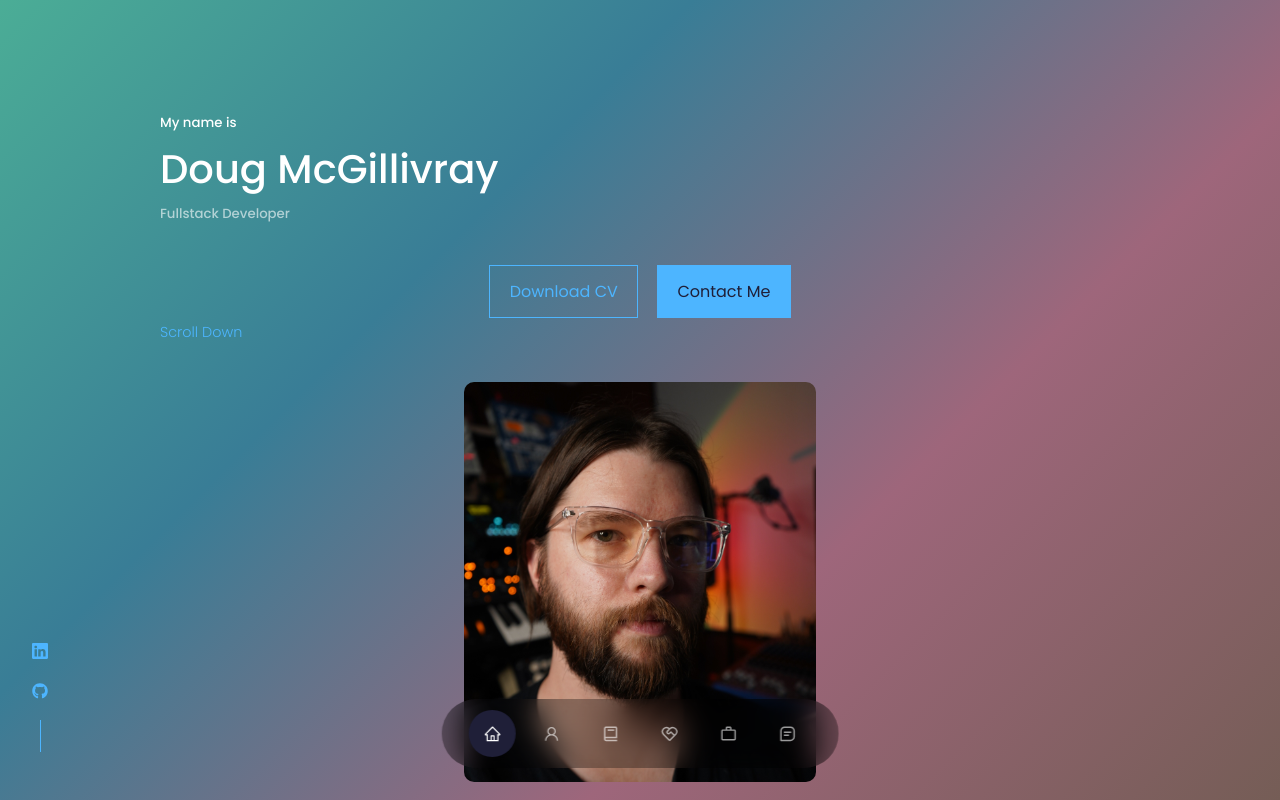
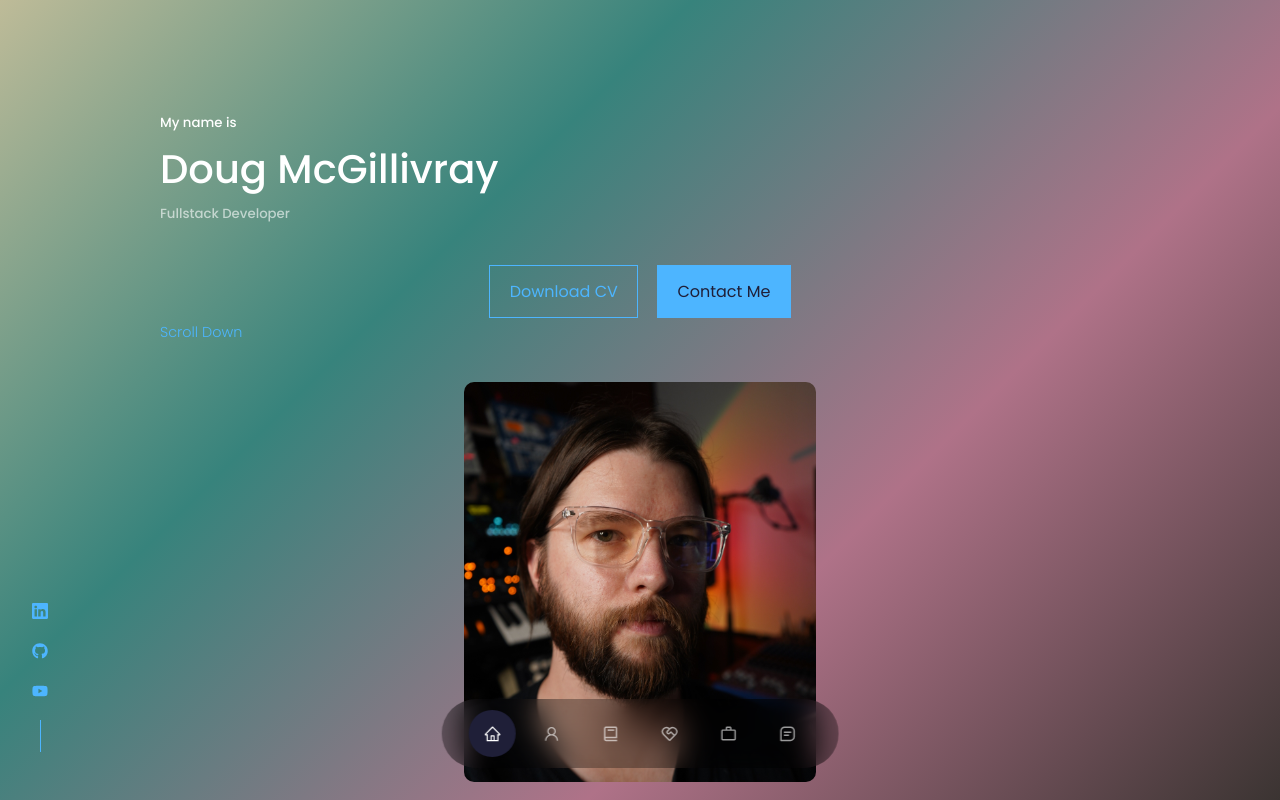
Before and after one commit to mcgidoug/react-portfolio-1, a React (Create React App) app: page / in a window 1280 px wide. Shown: the top 800 px of the page. Built offline with nearby package versions, Linux system fonts and the light colour scheme.

Commit message:
updated resume, portfolio and social links

```diff
--- a/src/components/header/HeaderSocials.jsx
+++ b/src/components/header/HeaderSocials.jsx
@@ -1,14 +1,30 @@
-import React from 'react'
-import {BsLinkedin} from 'react-icons/bs'
-import {FaGithub} from 'react-icons/fa'
+import React from "react";
+import { BsLinkedin } from "react-icons/bs";
+import { FaGithub } from "react-icons/fa";
+import { FaYoutube } from "react-icons/fa";
 
 const HeaderSocials = () => {
   return (
-    <div className='header__socials'>
-        <a href="https://www.linkedin.com/in/douglasmcgillivray/" target="_blank" rel="noreferrer"><BsLinkedin/></a>
-        <a href="https://github.com/mcgidoug" target="_blank" rel="noreferrer"><FaGithub/></a>
+    <div className="header__socials">
+      <a
+        href="https://www.linkedin.com/in/douglasmcgillivray/"
+        target="_blank"
+        rel="noreferrer"
+      >
+        <BsLinkedin />
+      </a>
+      <a href="https://github.com/mcgidoug" target="_blank" rel="noreferrer">
+        <FaGithub />
+      </a>
+      <a
+        href="https://www.youtube.com/channel/UCzYuWt8c-2Xzeoi0V5TZtmg"
+        target="_blank"
+        rel="noreferrer"
+      >
+        <FaYoutube />
+      </a>
     </div>
-  )
-}
+  );
+};
 
-export default HeaderSocials
+export default HeaderSocials;
--- a/src/components/portfolio/Portfolio.jsx
+++ b/src/components/portfolio/Portfolio.jsx
@@ -9,16 +9,16 @@ const data = [
   {
     id: 1,
     image: IMG1,
-    title: "Beatmaker",
+    title: "Drum Machine",
     github: "https://github.com/mcgidoug/beatmaker",
-    demo: "https://mcgidoug.github.io/beatmaker/",
+    demo: "https://mcgidoug.github.io/drum-machine/",
   },
   {
     id: 2,
     image: IMG2,
     title: "Palette Creator",
     github: "https://github.com/mcgidoug/color-palette-chooser",
-    demo: "https://mcgidoug.github.io/color-palette-chooser/",
+    demo: "https://mcgidoug.github.io/palette-creator/",
   },
   {
     id: 3,
@@ -30,9 +30,9 @@ const data = [
   {
     id: 4,
     image: IMG4,
-    title: "Art Institute Planner",
-    github: "https://github.com/NBFxSuccess/ArtInstituteProject",
-    demo: "https://youtu.be/Mc4ogrXsHGk",
+    title: "Goal Saver",
+    github: "https://github.com/mcgidoug/mern-goal-saver",
+    demo: "https://youtu.be/Ye_qcW9fFsw",
   },
 ];
 
--- a/src/index.css
+++ b/src/index.css
@@ -40,6 +40,7 @@ body {
   line-height: 1.7;
 
   /* PREVIOUS CODE FOR STATIC BACKGROUND */
+
   /* background-image: url(../src/assets/red-sands-2.jpg);
   background-repeat: no-repeat;
   background-attachment: fixed;
@@ -51,7 +52,8 @@ body {
   background-position: center; */
 
   /* MOVING GRADIENT BACKGROUND START */
-  background: linear-gradient(-45deg, #755d56, #9e667b, #397d96, #4bad96);
+
+  background: linear-gradient(-45deg, #3b3432, #af7288, #37837c, #bebb98);
   background-size: 400% 400%;
   background-attachment: fixed;
   animation: gradient 15s ease infinite;
@@ -68,6 +70,7 @@ body {
   100% {
     background-position: 0% 50%;
   }
+
   /* MOVING GRADIENT BACKGROUND END */
 }
 
```
Also changed, not shown: 2 other files (tests, documents, lock files or other folders).
